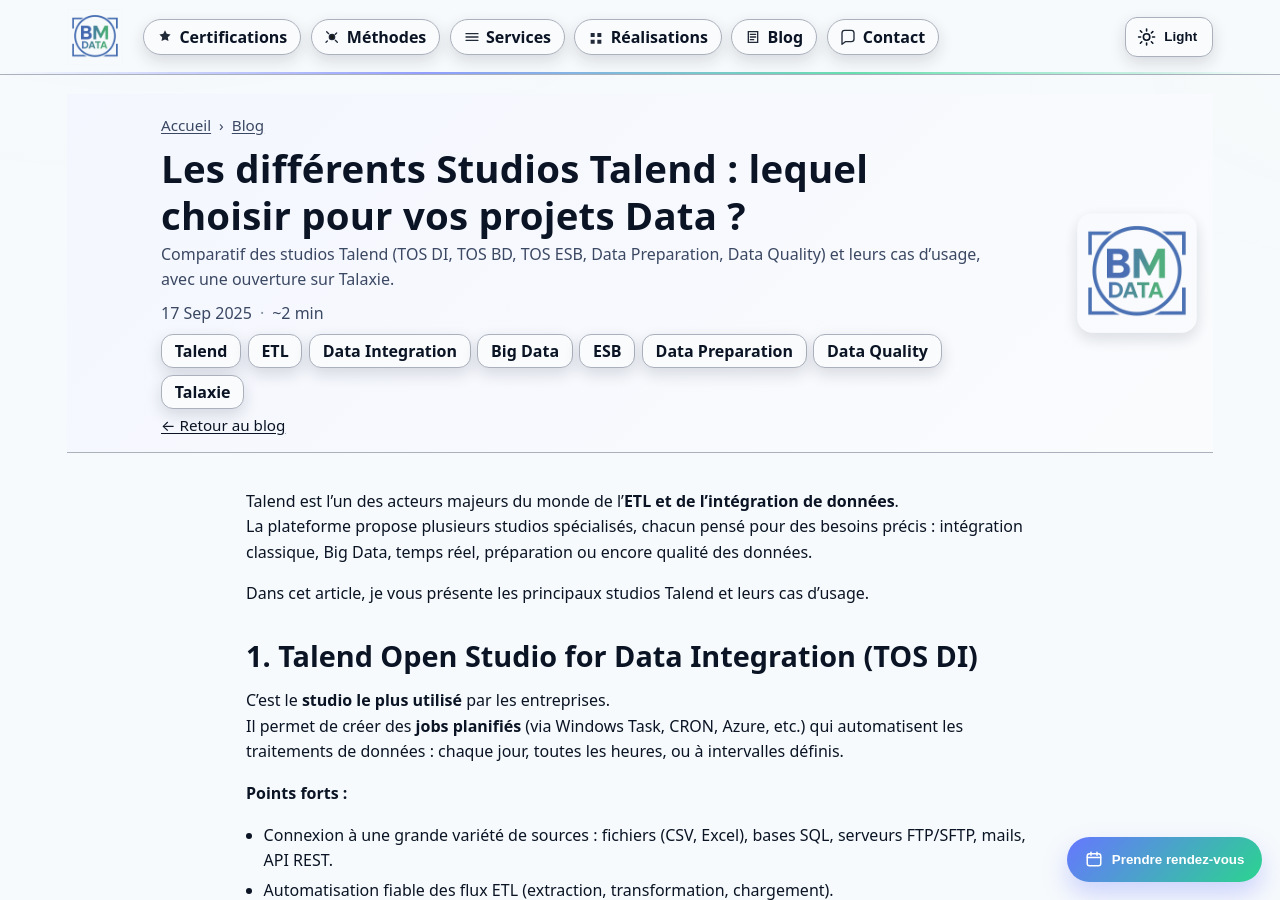
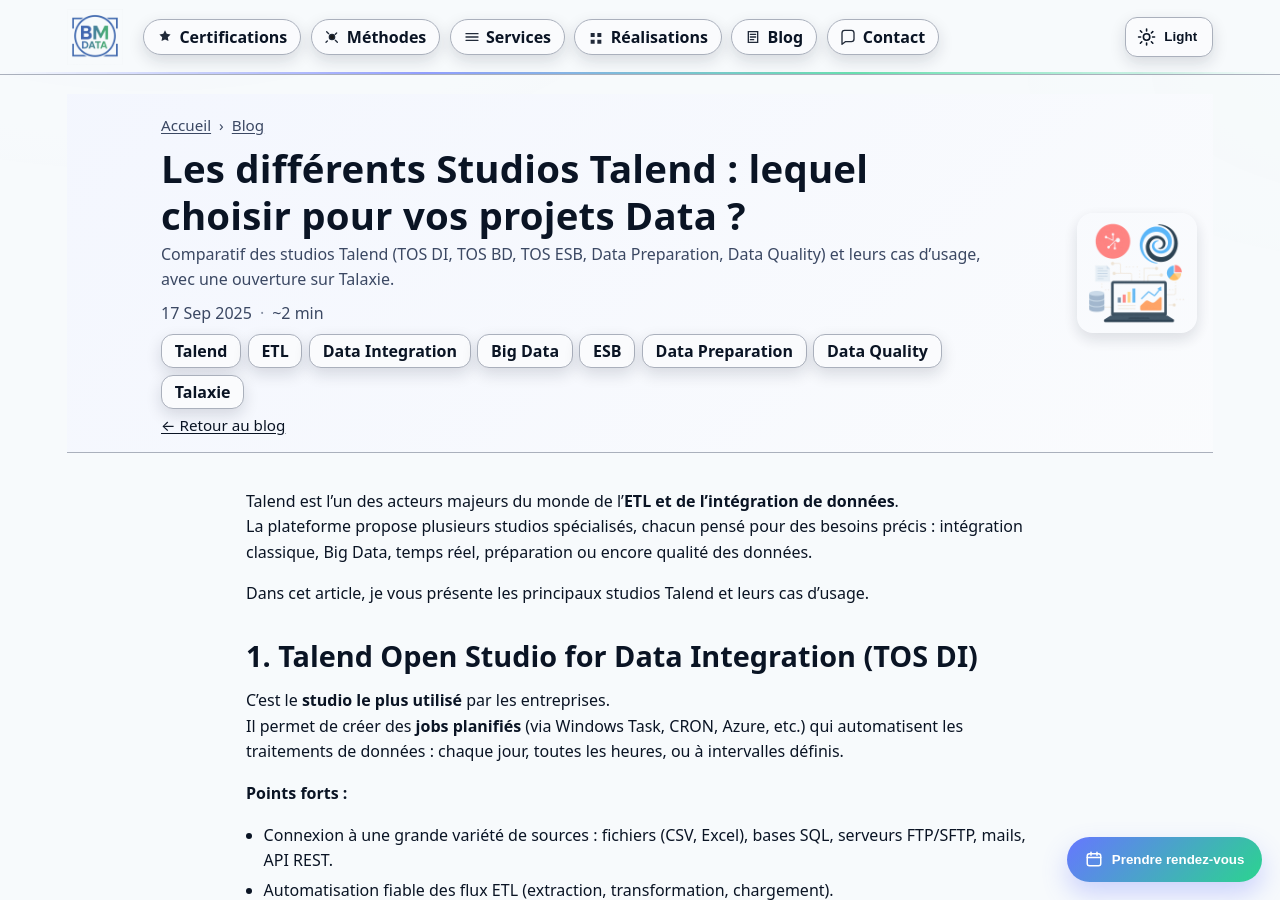
Before and after one commit to mbodetdata/mbodetdata.github.io, a Jekyll site: the page built from _posts/2025-09-17-talend-studios.md, in a window 1280 px wide and 900 px high. Built offline with Jekyll 4.4.1, drawn with Linux system fonts in a browser that asks for light colours; a script that is not in the unit is left out.

Commit message:
img blog

```diff
--- a/_posts/2025-09-17-talend-studios.md
+++ b/_posts/2025-09-17-talend-studios.md
@@ -4,7 +4,7 @@
 description: "Comparatif des studios Talend (TOS DI, TOS BD, TOS ESB, Data Preparation, Data Quality) et leurs cas d’usage, avec une ouverture sur Talaxie."
 categories: blog
 tags: [Talend, ETL, "Data Integration", "Big Data", ESB, "Data Preparation", "Data Quality", "Talaxie"]
-image: "/assets/img/logo_1024.webp"
+image: "/assets/img/blog/blog-1.webp"
 ---
 
 Talend est l’un des acteurs majeurs du monde de l’**ETL et de l’intégration de données**.
```
Also changed, not shown: assets/img/blog/blog-1.webp (added).
